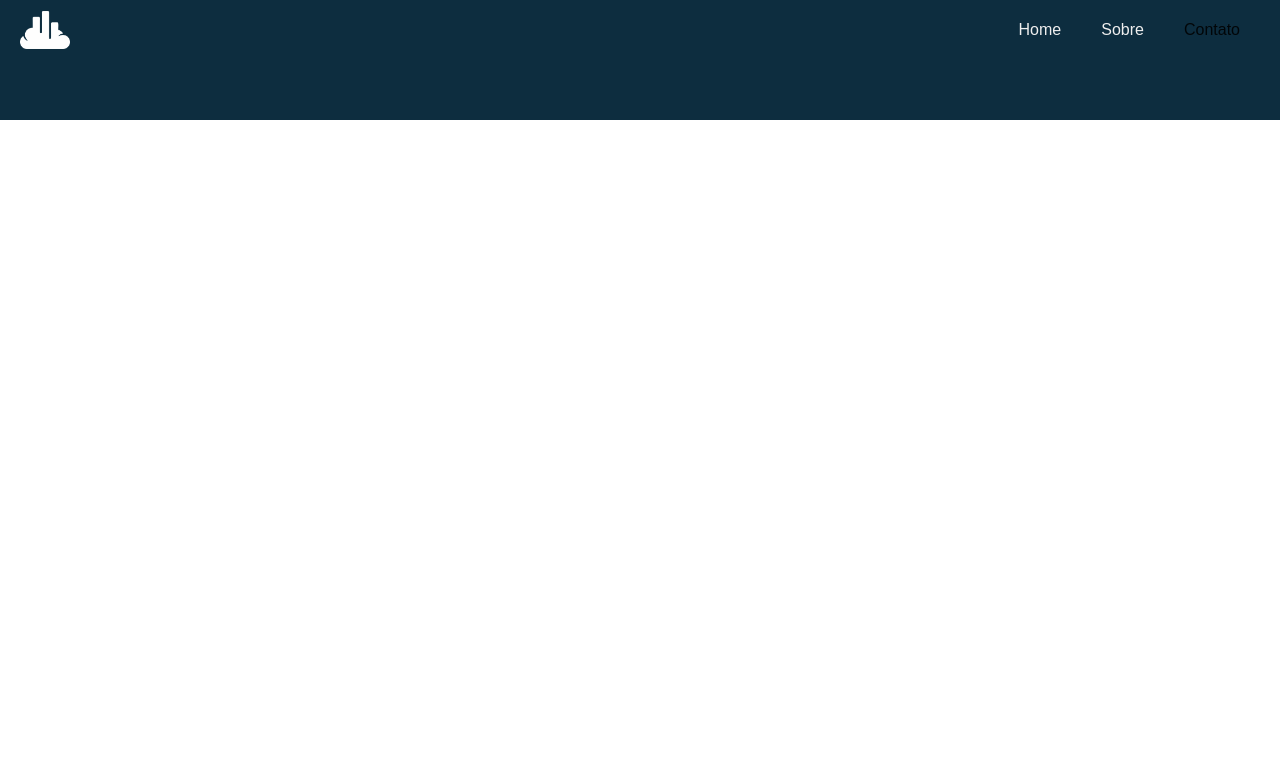
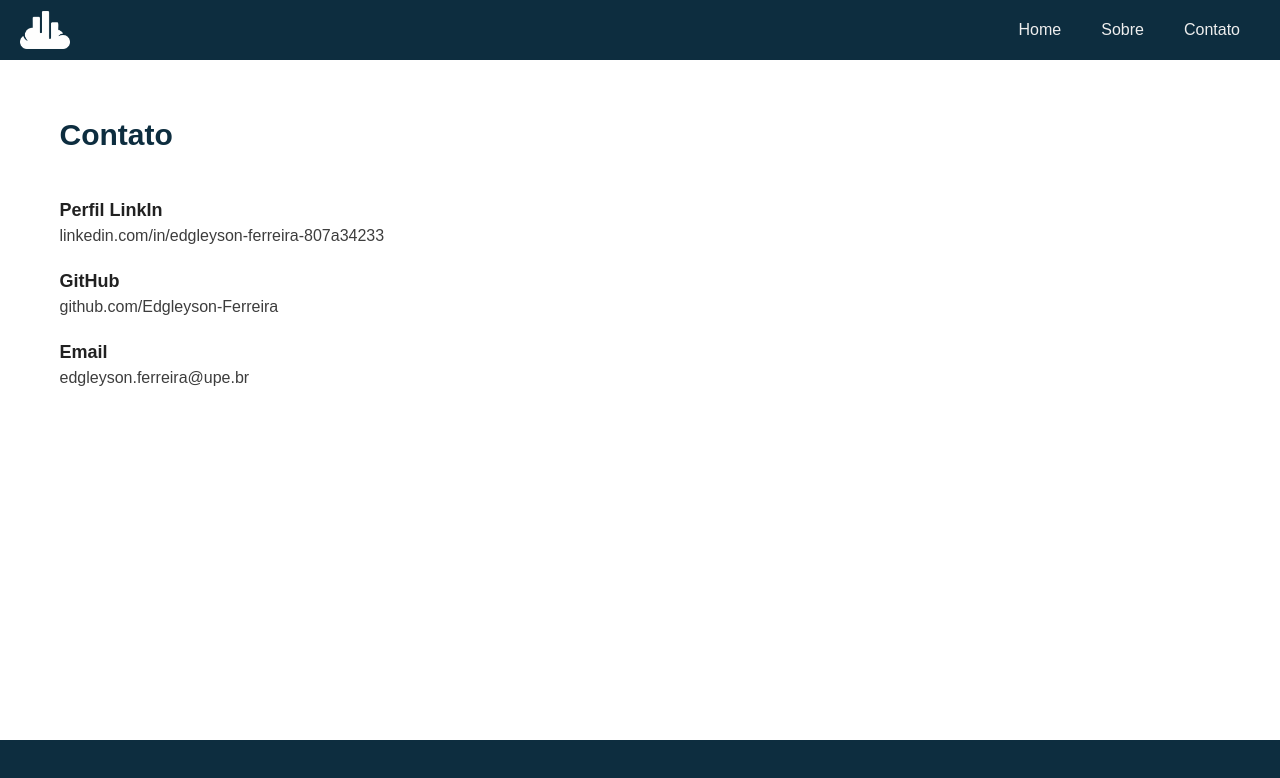
Before and after one commit to Edgleyson-Ferreira/city-climate, a Vue app: page /contact in a window 1280 px wide. Shown: the top 778 px of the page. Built offline with nearby package versions, Linux system fonts and the light colour scheme; what vue-apexcharts would draw is missing.

Commit message:
adicionado contato

```diff
--- a/src/components/HeaderComponent/HeaderComponent.vue
+++ b/src/components/HeaderComponent/HeaderComponent.vue
@@ -5,8 +5,8 @@
             <div id="menu-items">
                 <ul>
                     <li><router-link to="/">Home</router-link></li>
-                    <li><router-link to="/sobre">Sobre</router-link></li>
-                    <li>Contato</li>
+                    <li><router-link to="/about">Sobre</router-link></li>
+                    <li><router-link to="/contact">Contato</router-link></li>
                 </ul>
             </div>
         </nav>
--- a/src/components/WeatherCardComponent/WeatherCardComponent.vue
+++ b/src/components/WeatherCardComponent/WeatherCardComponent.vue
@@ -6,7 +6,7 @@
       <span>{{ cityName }} - estado</span>
     </div>
     <div align="start">
-      <v-div>Mon, 12:30 PM, descrição </v-div>
+      <div>Mon, 12:30 PM, descrição </div>
     </div>
     <v-card-text>
       <v-row class="temperature">
--- a/src/pages/SobrePage.vue/SobrePage.vue
+++ b/src/pages/AboutPage/AboutPage.vue
@@ -2,18 +2,18 @@
     <main>
         <section class="container">
             <h1>Sobre</h1>
-            <div class="about" v-html="about">
-
+            <div class="about">
+                TESTE
             </div>
         </section>
     </main>
 </template>
 
-<script lang="ts">
+<script>
 
 
 export default{
-    name:'SobrePage',
+    name:'AboutPage',
 }
 </script>
 
--- /dev/null
+++ b/src/pages/ContactPage/ContactPage.vue
@@ -0,0 +1,42 @@
+<template>
+    <main>
+        <section class="container">
+            <h1>Contato</h1>
+            <div class="contact">
+                <div class="contact" v-for="(contact, index) in contacts" :key="index">
+                    <div class="contact-title">{{ contact.title }}</div>
+                    <a :href="contact.link" target="_blank">{{ contact.label }}</a>
+                </div>
+            </div>
+        </section>
+    </main>
+</template>
+
+<script>
+export default {
+    name: 'ContactPage',
+    data() {
+        return {
+            contacts: [
+                {
+                    "title": "Perfil LinkIn",
+                    "label": "linkedin.com/in/edgleyson-ferreira-807a34233",
+                    "link": "https://www.linkedin.com/in/edgleyson-ferreira-807a34233"
+                },
+                {
+                    "title": "GitHub",
+                    "label": "github.com/Edgleyson-Ferreira",
+                    "link": "https://github.com/Edgleyson-Ferreira"
+                },
+                {
+                    "title": "Email",
+                    "label": "edgleyson.ferreira@upe.br",
+                    "link": "mailto:edgleyson.ferreira@upe.br"
+                }
+            ]
+        }
+    },
+}
+</script>
+
+<style scoped src="./style.css" />
--- /dev/null
+++ b/src/pages/ContactPage/style.css
@@ -0,0 +1,21 @@
+main{
+    align-items: center;
+}
+
+.contacts{
+    margin-bottom: 40px;
+    color: var(--color-text-dark);
+}
+
+.contact-title{
+    font-weight: 600;
+    font-size: 18px;
+}
+
+.contact a{
+    color: var(--color-text-dark);
+}
+
+.contact{
+    margin-bottom: 20px;
+}
--- a/src/pages/HomePage/HomePage.vue
+++ b/src/pages/HomePage/HomePage.vue
@@ -1,21 +1,30 @@
 <template>
     <main>
-        <div class="search">
-            <v-text-field hide-no-data hide-details label="Nome da cidade" solo>
-                <v-icon slot="append" color="gray">
-                    mdi-magnify
-                </v-icon>
-            </v-text-field>
+        <div class="options">
+            <div class="search mr-10">
+                <v-text-field hide-no-data hide-details label="Nome da cidade" solo>
+                    <v-icon slot="append" color="gray">
+                        mdi-magnify
+                    </v-icon>
+                </v-text-field>
+            </div>
+            <div>
+                <v-btn shaped large color="success white--text" width="auto" elevation="1" @click="openModal">
+                    <v-icon left>
+                        mdi-plus
+                    </v-icon>
+                    Adicionar cidade
+                </v-btn>
+            </div>
         </div>
+        <CityModal :show="showModal" @close="closeModal" @confirm="addCity" />
         <div class="space"></div>
         <div class="cities">
             <div class="mb-8 city" v-for="(city, index) in cities" :key="index">
-                <WeatherCardComponent :cityName="city.name" :weather="city.weather" @handleDelete="deleteCity"/>
+                <WeatherCardComponent :cityName="city.name" :weather="city.weather" @handleDelete="deleteCity" />
             </div>
             <!--<WeatherCardComponent :cityName="cityName"  @handleEnter="getWeather($event)" />-->
         </div>
-        <CityModal :show="showModal" @close="closeModal" @confirm="addCity"/>
-        <v-btn @click="openModal">clickmodal</v-btn>
     </main>
 </template>
 
@@ -30,12 +39,12 @@ export default {
     components: { WeatherCardComponent, CityModal },
     data() {
         return {
-            cities:[
-                {weather: {}, name: 'Garanhuns', icon: ''},
-                {weather: {}, name: 'Caruaru', icon: ''},
-                {weather: {}, name: 'Recife', icon: ''},
-                {weather: {}, name: 'Palmeirina', icon: ''},
-                {weather: {}, name: 'Lajedo', icon: ''},
+            cities: [
+                { weather: {}, name: 'Garanhuns', icon: '' },
+                { weather: {}, name: 'Caruaru', icon: '' },
+                { weather: {}, name: 'Recife', icon: '' },
+                { weather: {}, name: 'Palmeirina', icon: '' },
+                { weather: {}, name: 'Lajedo', icon: '' },
             ],
             showModal: false,
             showChart: false,
@@ -48,7 +57,7 @@ export default {
                 this.cities[i].weather = res.data;
             }
         },
-        async fetchWeatherIcons(){
+        async fetchWeatherIcons() {
             for (const i in this.cities) {
                 const res = await getWeatherIcon(this.cities[i].icon);
                 this.cities[i].icon = res.data;
@@ -59,15 +68,15 @@ export default {
             this.showModal = true;
         },
 
-        closeModal(){
+        closeModal() {
             this.showModal = false;
         },
-        async addCity(name){
+        async addCity(name) {
             this.closeModal();
             const res = await getCityWeather(name);
-            this.cities.push({weather: res.data, name});
+            this.cities.push({ weather: res.data, name });
         },
-        deleteCity(name){
+        deleteCity(name) {
             this.cities = this.cities.filter(city => city.name !== name);
         }
     },
@@ -78,4 +87,6 @@ export default {
 
 </script>
 
+
+
 <style scoped src="./style.css" />
--- a/src/pages/HomePage/style.css
+++ b/src/pages/HomePage/style.css
@@ -1,14 +1,6 @@
 main {
     background-color: var(--color-background-home);
-    justify-content: center;
-    align-items: center;
     padding: 50px 20px 50px 20px;
-}
-
-.text-top {
-    color: var(--color-text-light);
-    font-size: 22px;
-    margin-bottom: 20px;
 }
 
 .cities{
@@ -21,10 +13,14 @@ main {
     margin-bottom: 30px;
     width: 400px;
 }
+.options{
+    display: flex;
+    flex-direction: row;
+    align-items: center;
+}
 
 .search{
     width: 300px;
-    margin: auto;
 }
 
 .space{
@@ -42,8 +38,4 @@ main {
     .city{
         margin-right: 30px;
     }
-
-    .search{
-        margin: 0px;
-    }
 }
--- a/src/router/index.ts
+++ b/src/router/index.ts
@@ -1,6 +1,8 @@
 import Vue from 'vue'
 import VueRouter, { RouteConfig } from 'vue-router'
 import HomePage from '../pages/HomePage/HomePage.vue'
+import AboutPage from '../pages/AboutPage/AboutPage.vue'
+import ContactPage from '../pages/ContactPage/ContactPage.vue'
 
 Vue.use(VueRouter)
 
@@ -9,6 +11,16 @@ const routes: Array<RouteConfig> = [
     path: '/',
     name: 'HomePage',
     component: HomePage
+  },
+  {
+    path: '/about',
+    name: 'AboutPage',
+    component:AboutPage
+  },
+  {
+    path: '/contact',
+    name: 'ContactPage',
+    component:ContactPage
   },
 ]
 
--- a/src/styles/global.css
+++ b/src/styles/global.css
@@ -3,7 +3,7 @@
     --color-background-nav:#0d2d3f;
     --color-background-home:#246185;
     --color-text-light:#EEEEEE;
-    --color-text-title:#F66B0E;
+    --color-text-title:#0d2d3f;
     --color-text-dark:#3D3D3D;
   }
 
```
Also changed, not shown: src/pages/AboutPage/style.css (renamed from src/pages/SobrePage.vue/style.css).
